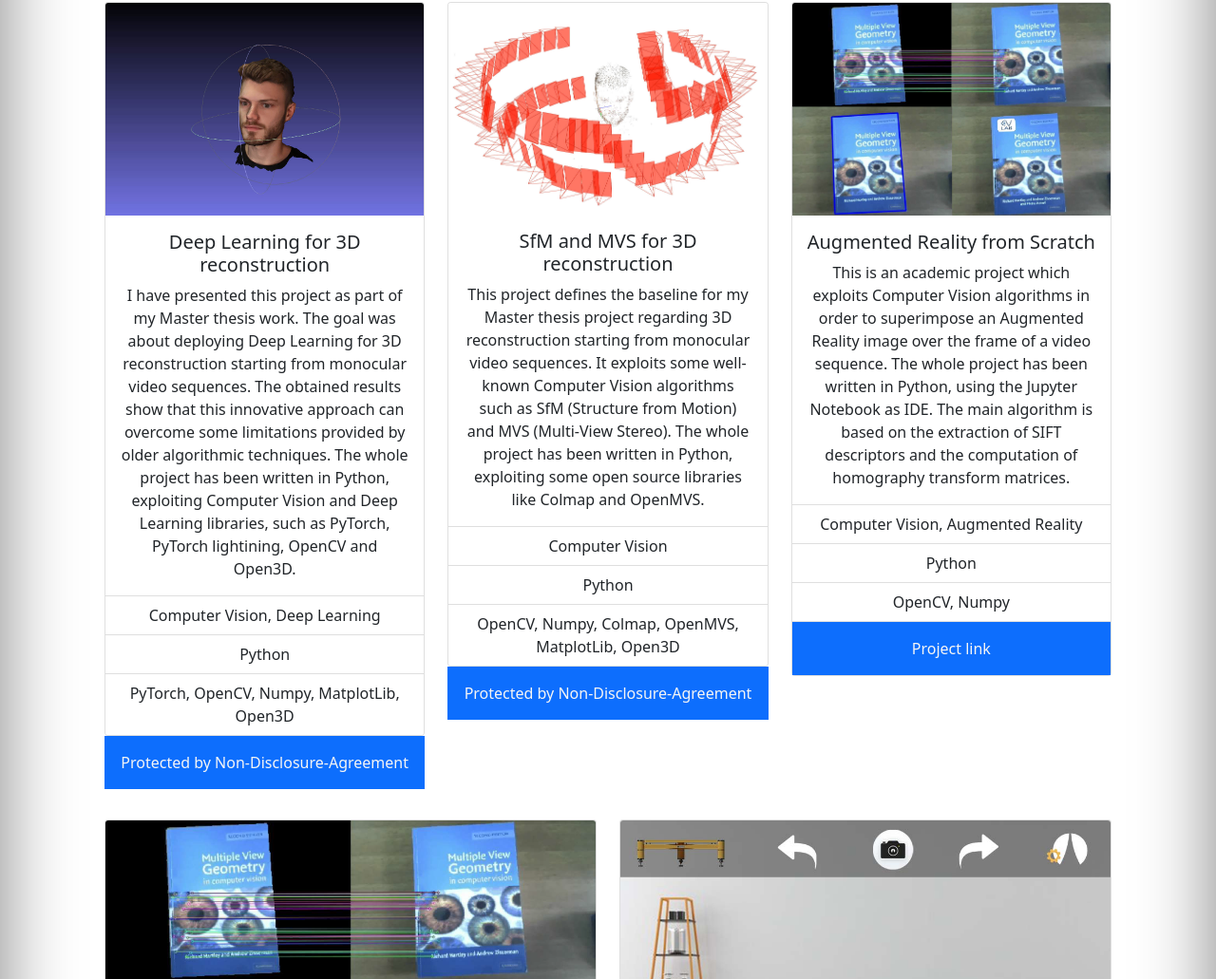
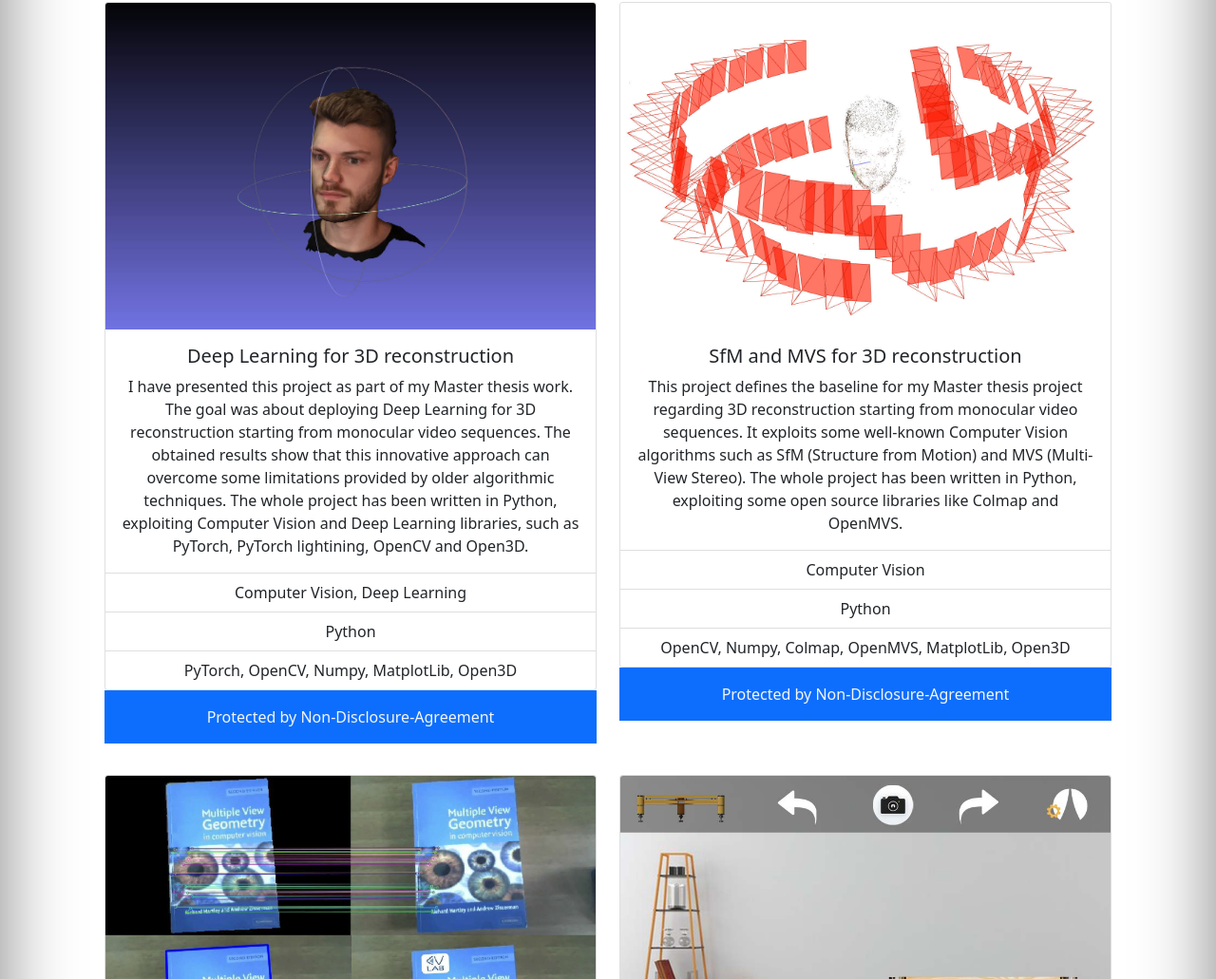
Before and after one commit to simo6/simo6.github.io, a plain HTML site: page index.html in a window 1280 px wide. Shown: the part 1626-2657 px from the top of the page at 95% size. Drawn offline with Linux system fonts and the light colour scheme.

Commit message:
Update index.html
Revert last commit

```diff
--- a/index.html
+++ b/index.html
@@ -151,7 +151,7 @@
 					<h1>Portfolio</h1>
 					<br/>
 					<div class="row">
-						<div class="col-sm-4" style="margin-bottom:3%;">
+						<div class="col-sm-6" style="margin-bottom:3%;">
 							<div class="card" style="width: 100%;">
 								<img src="images/imgDeepLearningFor3DReconstruction.jpg" class="card-img-top" alt="...">
 								<div class="card-body">
@@ -168,7 +168,7 @@
 								<span class="card-link link-text-style">Protected by Non-Disclosure-Agreement</span>
 							  </div>
 						</div>
-						<div class="col-sm-4" style="margin-bottom:3%;">
+						<div class="col-sm-6" style="margin-bottom:3%;">
 							<div class="card" style="width: 100%;">
 								<img src="images/imgSfMMVS.jpg" class="card-img-top" alt="...">
 								<div class="card-body">
@@ -183,23 +183,6 @@
 							  </div>
 							  <div class="card-body main-background">
 								<span class="card-link link-text-style">Protected by Non-Disclosure-Agreement</span>
-							  </div>
-						</div>
-						<div class="col-sm-4" style="margin-bottom:3%;">
-							<div class="card" style="width: 100%;">
-								<img src="images/imgAugmentedReality.png" class="card-img-top" alt="Augmented Reality image">
-								<div class="card-body">
-								  <h5 class="card-title">Augmented Reality from Scratch</h5>
-								  <p class="card-text">This is an academic project which exploits Computer Vision algorithms in order to superimpose an Augmented Reality image over the frame of a video sequence. The whole project has been written in Python, using the Jupyter Notebook as IDE. The main algorithm is based on the extraction of SIFT descriptors and the computation of homography transform matrices.</p>
-								</div>
-								<ul class="list-group list-group-flush">
-								  <li class="list-group-item">Computer Vision, Augmented Reality</li>
-								  <li class="list-group-item">Python</li>
-								  <li class="list-group-item">OpenCV, Numpy</li>
-								</ul>
-								<div class="card-body main-background">
-								  <a href="https://github.com/simo6/AugmentedRealityProject#readme" class="card-link link-text-style">Project link</a>
-								</div>
 							  </div>
 						</div>
 					</div>
```
